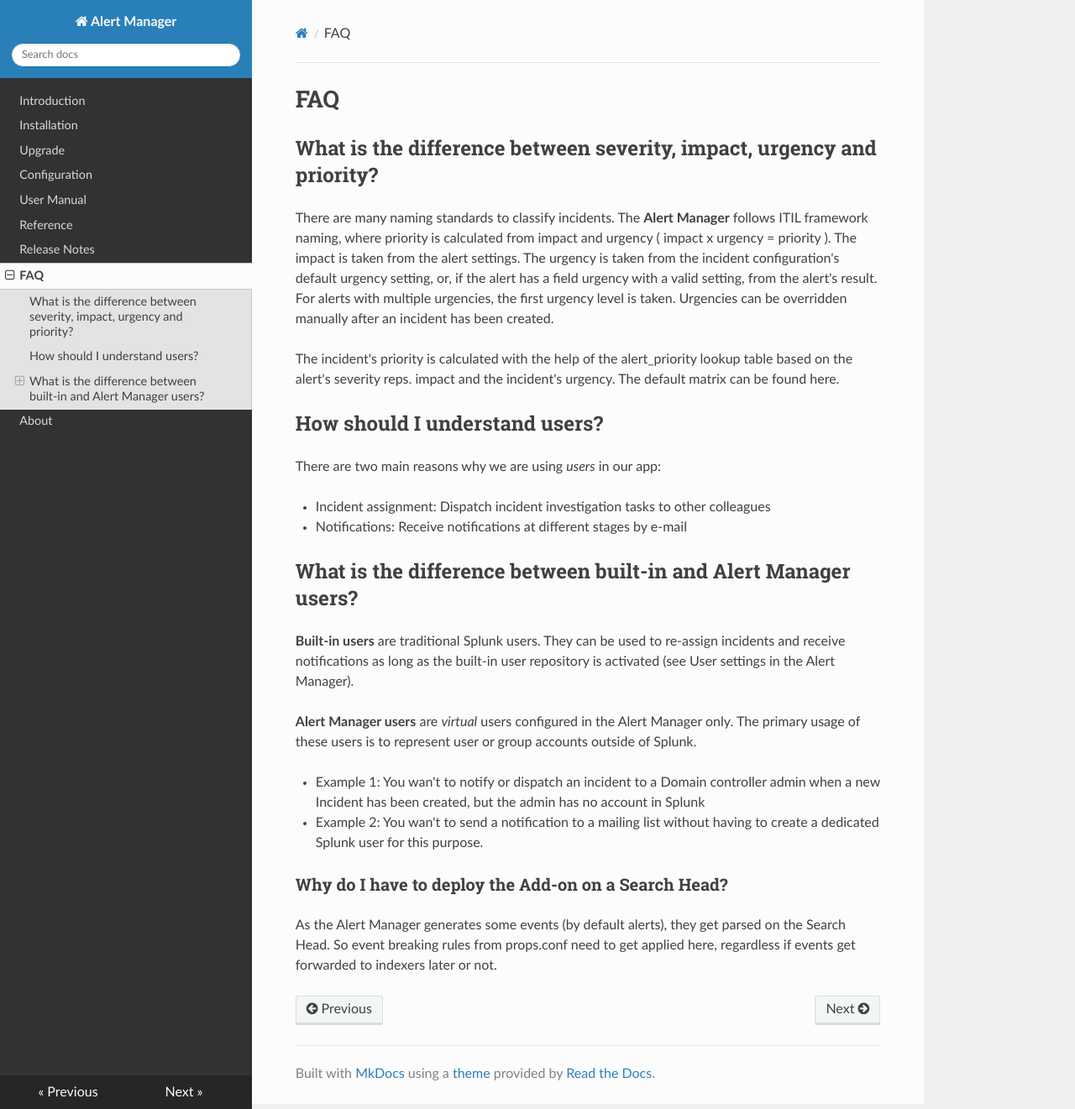
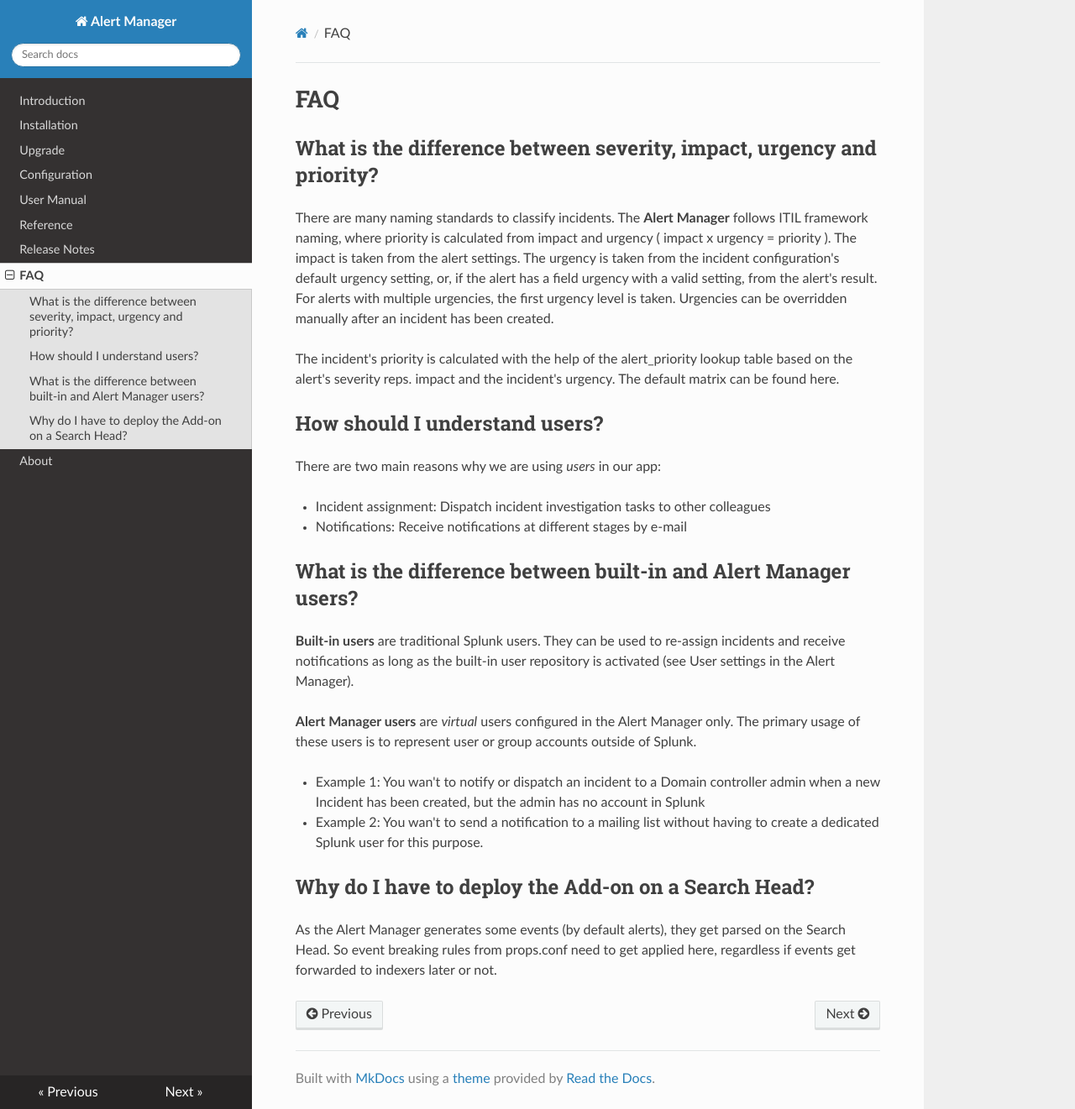
Before and after one commit to alertmanager/alert_manager_docs, an MkDocs documentation site: the page built from docs/faq.md, in a window 1280 px wide and 1321 px high. Shown: the whole window at 84% size. Built offline with MkDocs 1.6.1, drawn with Linux system fonts in a browser that asks for light colours; nearby versions of some CDN libraries; old or Windows-style settings are respelled for this version of MkDocs.

Commit message:
Small fix

```diff
--- a/docs/faq.md
+++ b/docs/faq.md
@@ -22,6 +22,6 @@ There are two main reasons why we are using _users_ in our app:
 * Example 1: You wan't to notify or dispatch an incident to a Domain controller admin when a new Incident has been created, but the admin has no account in Splunk
 * Example 2: You wan't to send a notification to a mailing list without having to create a dedicated Splunk user for this purpose.
 
-### Why do I have to deploy the Add-on on a Search Head?
+## Why do I have to deploy the Add-on on a Search Head?
 
 As the Alert Manager generates some events (by default alerts), they get parsed on the Search Head. So event breaking rules from props.conf need to get applied here, regardless if events get forwarded to indexers later or not.
```
